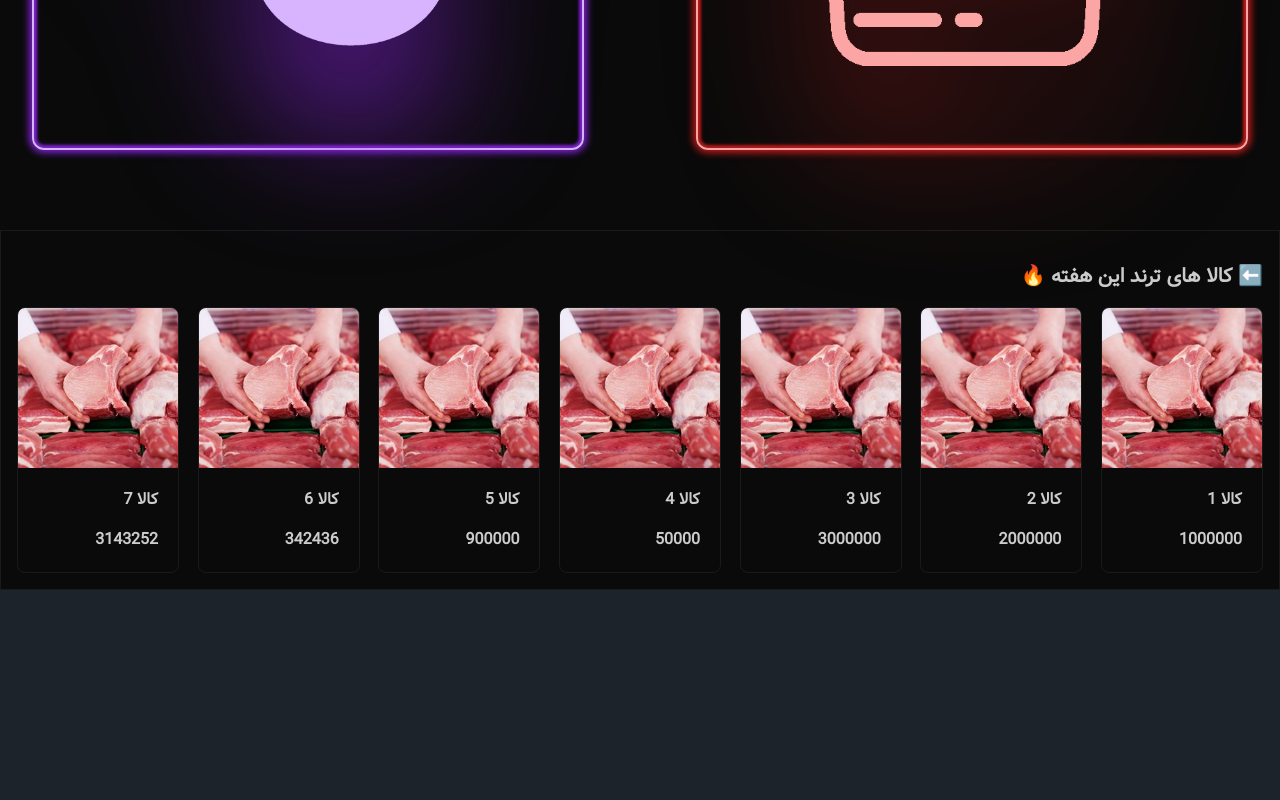
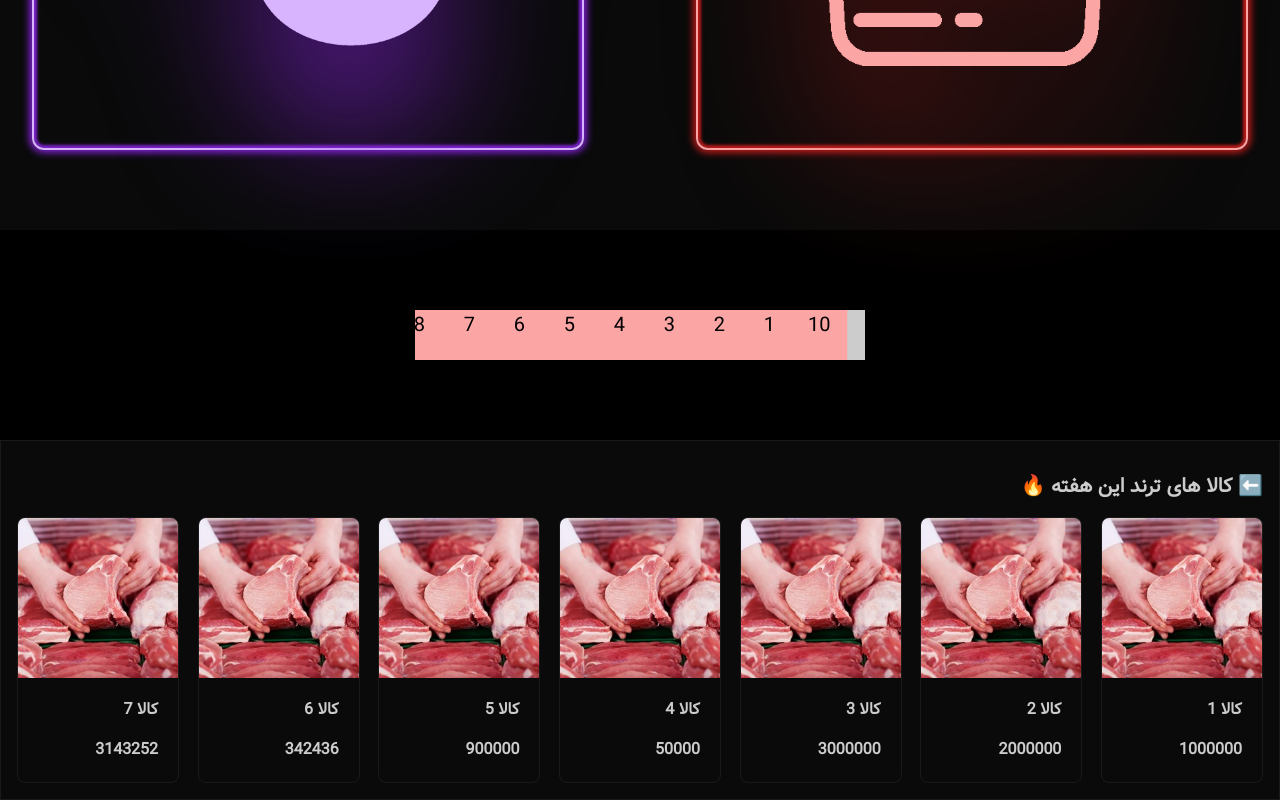
Before and after one commit to Mohamad-aminn/nova, a Next.js app: page / in a window 1280 px wide. Shown: the part 2043-2843 px from the top of the page. Before the commit the page ends 2633 px from the top, so only its background shows below. Built offline with nearby package versions, Linux system fonts and the light colour scheme.

Commit message:
brand + gsap slider

```diff
--- /dev/null
+++ b/app/components/Brands.tsx
@@ -0,0 +1,46 @@
+"use client";
+import { useGSAP } from "@gsap/react";
+import gsap from "gsap";
+import React from "react";
+
+const Brands = () => {
+  useGSAP(() => {
+    gsap.set(".brand", {
+      x: (i) => i * -50,
+    });
+
+    gsap.to(".brand", {
+      duration: 5,
+      ease: "none",
+      x: "-=500", //move each box 500px to right
+      modifiers: {
+        x: gsap.utils.unitize((x) => parseFloat(x) % -500), //force x value to be between 0 and 500 using modulus
+      },
+      repeat: -1,
+    });
+  });
+
+  return (
+    <div className="p-5 bg-black py-20">
+      {/* <div className="size-full">
+        <img className="size-full" src="/img/light.png" alt="light" />
+      </div> */}
+
+      <div className="wrapper">
+        <div className="relative ">
+          {[1, 2, 3, 4, 5, 6, 7, 8, 9, 10].map((n) => (
+            <div
+              key={n}
+              className={`size-14
+             absolute text-xl leading-relaxed text-center text-black bg-red-300 brand`}
+            >
+              {n}
+            </div>
+          ))}
+        </div>
+      </div>
+    </div>
+  );
+};
+
+export default Brands;
--- a/app/globals.css
+++ b/app/globals.css
@@ -33,4 +33,22 @@
   }
 
   /* product types */
+
+  /* brand  */
+  .wrapper {
+    width: 450px;
+    height: 50px;
+    position: relative;
+    margin: auto;
+    background: #ccc;
+    overflow: hidden;
+  }
+
+  .wrapper::after {
+    width: 448px;
+    height: 48px;
+    content: "";
+    position: absolute;
+    border: solid 1px white;
+  }
 }
--- a/app/page.tsx
+++ b/app/page.tsx
@@ -4,6 +4,7 @@ import Navbar from "./components/Navbar";
 import Trends from "./components/Trends";
 import TrendSkeleton from "./components/skeleton/TrendSkeleton";
 import ProductTypes from "./components/ProductTypes";
+import Brands from "./components/Brands";
 
 const Home = async () => {
   // const { data } = await axios.post(
@@ -22,8 +23,8 @@ const Home = async () => {
     <div className="font-vazir min-h-[200vh]">
       <Navbar />
       <Hero />
-
       <ProductTypes />
+      <Brands />
       <Suspense fallback={<TrendSkeleton />}>
         <Trends />
       </Suspense>
```
Also changed, not shown: public/img/iphone-16.avif (deleted), public/img/light.png (added).
